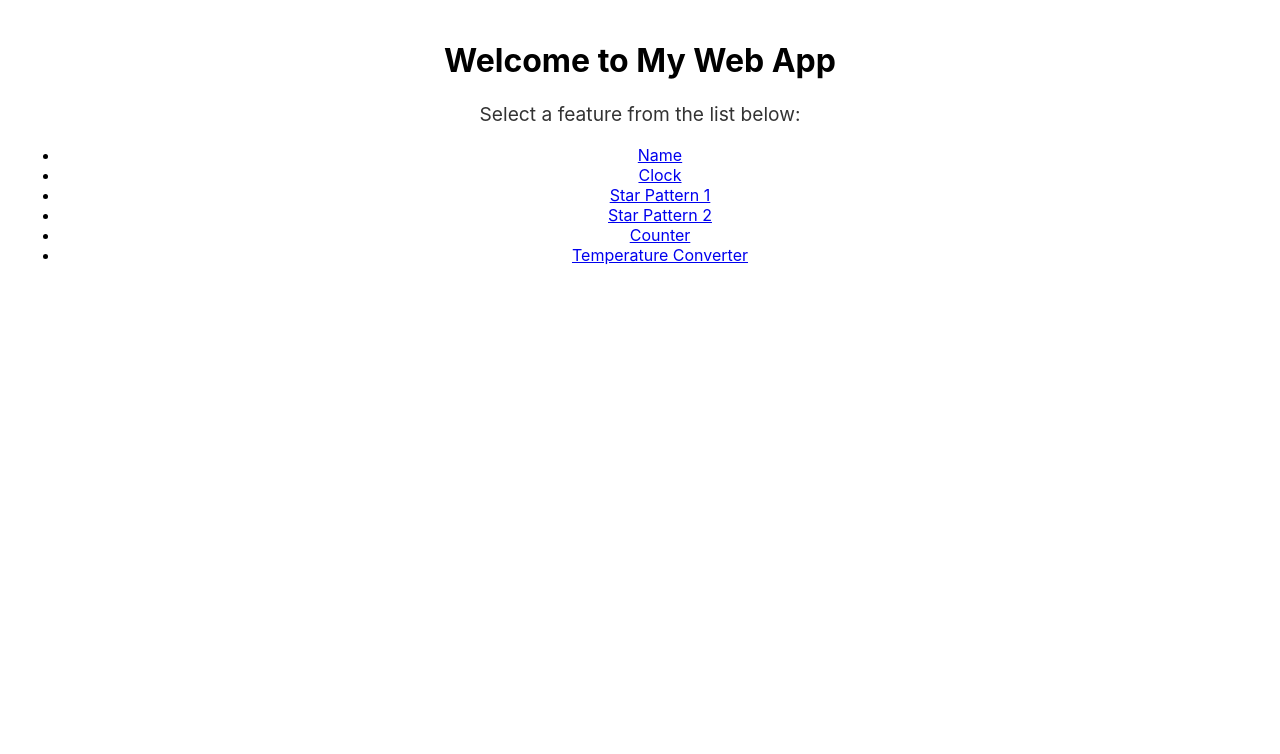
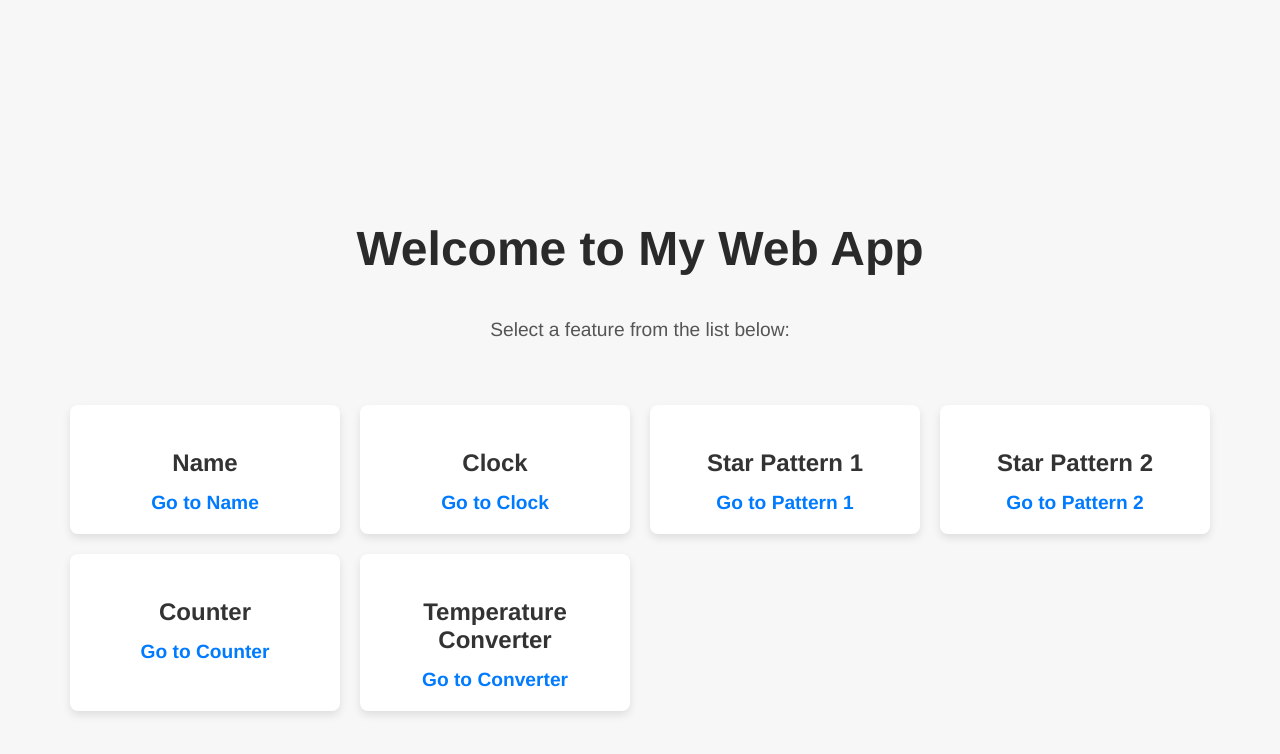
Before and after one commit to Pranay-Erra/TS-1, a React (Create React App) app in the folder frontend/: page / in a window 1280 px wide. Shown: the top 754 px of the page. Built offline with nearby package versions, Linux system fonts and the light colour scheme.

Commit message:
appiled css to home page

```diff
--- /dev/null
+++ b/frontend/src/Home/home.css
@@ -0,0 +1,90 @@
+/* home.css */
+.home-container {
+    text-align: center;
+    padding: 50px;
+    background-color: #f7f7f7;
+    color: #333;
+    min-height: 100vh;
+    display: flex;
+    flex-direction: column;
+    justify-content: center;
+    align-items: center;
+    font-family: 'Helvetica Neue', Arial, sans-serif;
+}
+
+h1 {
+    font-size: 3rem;
+    color: #2a2a2a;
+    font-weight: 600;
+    margin-bottom: 20px;
+}
+
+p {
+    font-size: 1.2rem;
+    margin-bottom: 30px;
+    color: #555;
+    line-height: 1.5;
+}
+
+/* Grid layout for links */
+.features-container {
+    display: grid;
+    grid-template-columns: repeat(auto-fill, minmax(250px, 1fr));
+    gap: 20px;
+    padding: 0 20px;
+    max-width: 1200px;
+    margin-top: 30px;
+}
+
+.feature-card {
+    background-color: #fff;
+    border-radius: 8px;
+    padding: 20px;
+    box-shadow: 0 4px 8px rgba(0, 0, 0, 0.1);
+    transition: transform 0.3s ease, box-shadow 0.3s ease;
+}
+
+.feature-card:hover {
+    transform: translateY(-5px);
+    box-shadow: 0 8px 16px rgba(0, 0, 0, 0.2);
+}
+
+.feature-card a {
+    text-decoration: none;
+    color: #007BFF;
+    font-size: 1.2rem;
+    font-weight: 600;
+    display: block;
+    text-align: center;
+}
+
+.feature-card a:hover {
+    color: #0056b3;
+}
+
+.feature-card h3 {
+    font-size: 1.5rem;
+    margin-bottom: 15px;
+    color: #333;
+}
+
+/* Responsive Styles */
+@media (max-width: 768px) {
+    h1 {
+        font-size: 2.5rem;
+    }
+
+    p {
+        font-size: 1rem;
+    }
+}
+
+@media (max-width: 480px) {
+    h1 {
+        font-size: 2rem;
+    }
+
+    p {
+        font-size: 0.9rem;
+    }
+}
--- a/frontend/src/Home/home.js
+++ b/frontend/src/Home/home.js
@@ -1,19 +1,37 @@
 import React from 'react';
 import { Link } from 'react-router-dom';
-
+import './home.css';
 const Home = () => {
     return (
-        <div style={{ textAlign: 'center', padding: '20px' }}>
+        <div className="home-container">
             <h1>Welcome to My Web App</h1>
             <p>Select a feature from the list below:</p>
-            <ul>
-                <li><Link to="/name">Name</Link></li>
-                <li><Link to="/time">Clock</Link></li>
-                <li><Link to="/p1">Star Pattern 1</Link></li>
-                <li><Link to="/p2">Star Pattern 2</Link></li>
-                <li><Link to="/counter">Counter</Link></li>
-                <li><Link to="/temp">Temperature Converter</Link></li>
-            </ul>
+            <div className="features-container">
+                <div className="feature-card">
+                    <h3>Name</h3>
+                    <Link to="/name">Go to Name</Link>
+                </div>
+                <div className="feature-card">
+                    <h3>Clock</h3>
+                    <Link to="/time">Go to Clock</Link>
+                </div>
+                <div className="feature-card">
+                    <h3>Star Pattern 1</h3>
+                    <Link to="/p1">Go to Pattern 1</Link>
+                </div>
+                <div className="feature-card">
+                    <h3>Star Pattern 2</h3>
+                    <Link to="/p2">Go to Pattern 2</Link>
+                </div>
+                <div className="feature-card">
+                    <h3>Counter</h3>
+                    <Link to="/counter">Go to Counter</Link>
+                </div>
+                <div className="feature-card">
+                    <h3>Temperature Converter</h3>
+                    <Link to="/temp">Go to Converter</Link>
+                </div>
+            </div>
         </div>
     );
 };
```
